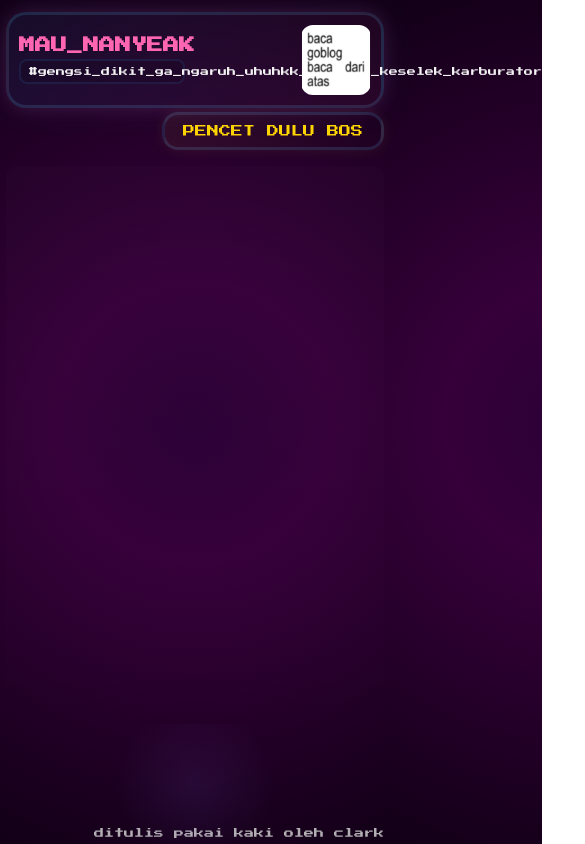
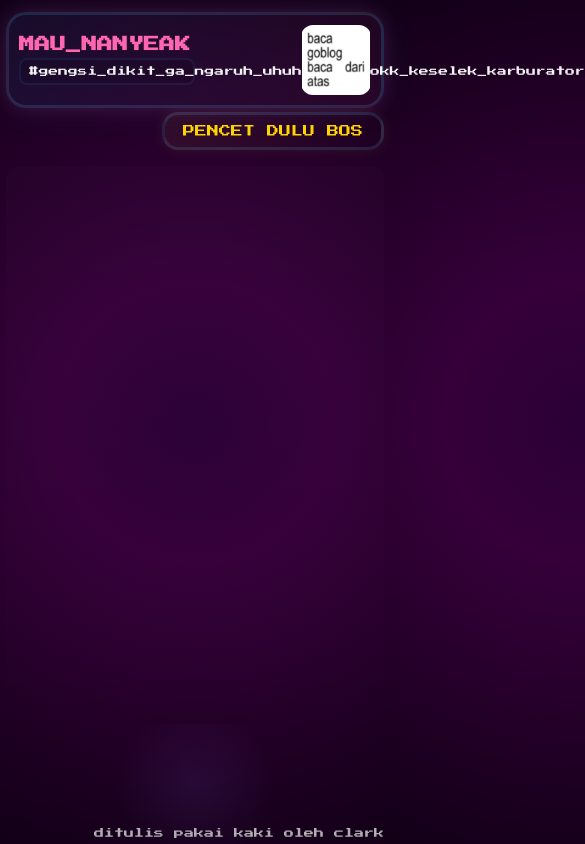
Before and after one commit to clarkhoe77/MUK-TAKON, a plain HTML site: page index.html in a window 390 px wide. Shown: the whole page, 585 px wide, since content can reach past the window. Drawn offline with Linux system fonts and the light colour scheme.

Commit message:
Update index.html

```diff
--- a/index.html
+++ b/index.html
@@ -242,25 +242,28 @@ body{
 
 /* === ADDITIONAL MOBILE LAYOUT (judul & subtitle wrap, sticker pos) === */
 @media (max-width:600px) {
+  @media (max-width:600px) {
   .header{
     flex-direction:row;
     align-items:center;
     gap:8px;
     padding:10px;
   }
-  /* buat judul bisa wrap dan lebih kecil */
+  /* judul bisa wrap tapi tetap responsive */
   .header h1{
-    font-size:16px;
-    white-space:normal;
+    font-size: clamp(14px, 4vw, 22px); /* responsive, tapi wrap */
+    white-space: normal;
     overflow:visible;
-    max-width: calc(100% - 100px); /* sisakan ruang untuk sticker */
+    max-width: calc(100% - 90px); /* sisakan ruang untuk sticker */
+    line-height:1.2;
   }
   .header p{
-    font-size:9px;
-    white-space:normal;
+    font-size: clamp(8px, 2.5vw, 10px); /* responsive */
+    white-space: normal;
     overflow:visible;
-    max-width: calc(100% - 100px);
-    margin-top:6px;
+    max-width: calc(100% - 90px);
+    margin-top:4px;
+    line-height:1.2;
   }
   .header .hdr-sticker{
     width:70px; height:70px;
```
